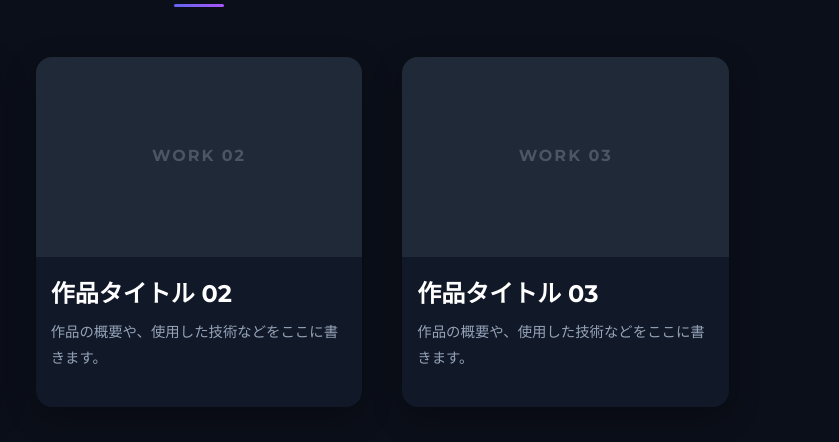
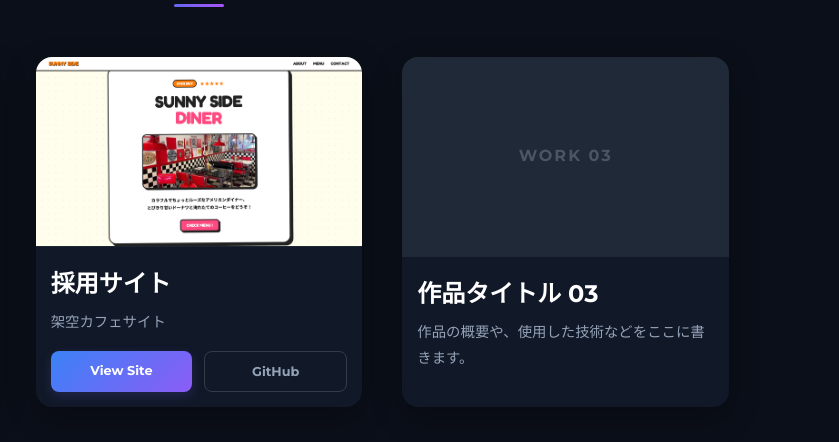
Before and after one commit to gangtianlimeng6-cpu/Portforio, a plain HTML site: page index.html in a window 1280 px wide. Shown: the part 2075-2517 px from the top of the page, 441-1280 px from the left. Drawn offline with Linux system fonts and the light colour scheme.

Commit message:
Add files via upload

```diff
--- a/index.html
+++ b/index.html
@@ -122,10 +122,16 @@
                        </div>
                     </div>
                     <div class="works-card">
-                        <div class="works-img-placeholder"><span>WORK 02</span></div>
+                      <img src="image/cafesite.PNG" alt="カフェサイトの画像" class="works-img">
+
                         <div class="works-info">
-                            <h3>作品タイトル 02</h3>
-                            <p>作品の概要や、使用した技術などをここに書きます。</p>
+                        <h3>採用サイト</h3>
+                        <p>架空カフェサイト</p>
+
+                        <div class="works-links">
+                             <a href="https://gangtianlimeng6-cpu.github.io/cafesite/" class="btn-site">View Site</a>
+                             <a href="https://github.com/Gangtianlimeng6-CPU/cafesite" target="_blank" class="btn-git">GitHub</a>
+                       </div>
                        </div>
                     </div>
                     <div class="works-card">
```
Also changed, not shown: image/cafesite.PNG (added). Lines whose indentation alone changed are shown as unchanged.
